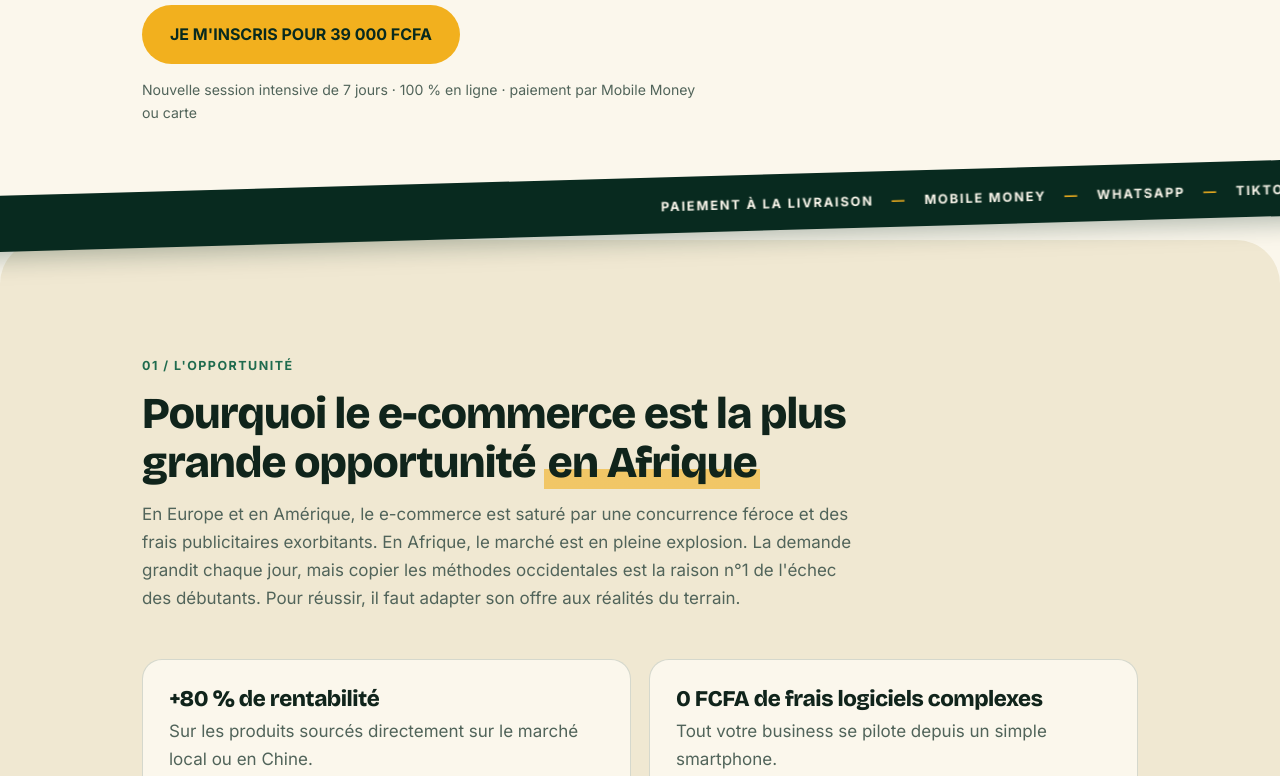
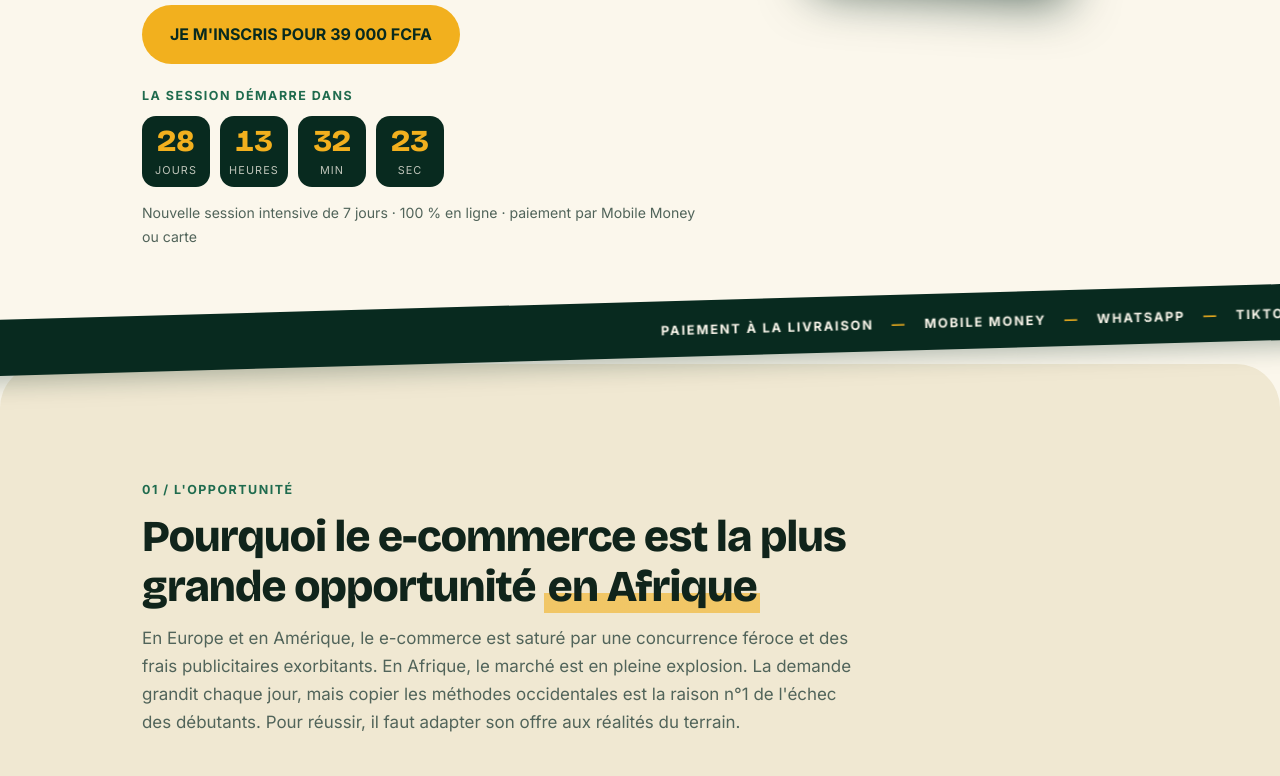
Before and after one commit to Boriska14/landing_page, a plain HTML site: page index.html in a window 1280 px wide. Shown: the part 823-1599 px from the top of the page. Drawn offline with nearby package versions, Linux system fonts and the light colour scheme.

```diff
--- a/index.html
+++ b/index.html
@@ -60,6 +60,19 @@ mark{background:linear-gradient(transparent 62%,rgba(242,176,30,.6) 62%);color:i
 .btn.inv:hover{background:#fff}
 .btn.block{display:block;width:100%}
 .note{font-size:.88rem;color:var(--muted);margin-top:14px}
+
+/* compte à rebours */
+.cd-wrap{margin:22px 0 6px}
+.cd-label{font-size:.78rem;font-weight:700;letter-spacing:.12em;text-transform:uppercase;color:var(--green-m);margin-bottom:10px}
+.cd{display:flex;gap:10px}
+.cd>div{min-width:68px;text-align:center;background:var(--green-d);color:var(--paper);border-radius:14px;padding:10px 8px 8px}
+.cd b{display:block;font-family:var(--hf);font-weight:800;font-size:1.9rem;line-height:1;color:var(--gold);font-variant-numeric:tabular-nums}
+.cd small{display:block;font-size:.68rem;letter-spacing:.1em;text-transform:uppercase;margin-top:5px;color:rgba(251,247,236,.75)}
+.cd-end{display:none;font-family:var(--hf);font-weight:800;font-size:1.2rem;color:var(--green)}
+.cd-wrap.over .cd{display:none}
+.cd-wrap.over .cd-end{display:block}
+.box .cd-wrap{margin:4px 0 18px}
+@media(max-width:620px){.cd{gap:8px}.cd>div{min-width:0;flex:1;padding:9px 4px 7px}.cd b{font-size:1.55rem}}
 
 /* hero */
 .hero{position:relative;overflow-x:clip;padding:76px 0 160px;background:var(--paper)}
@@ -260,6 +273,16 @@ footer a.l:first-of-type{margin-left:0}
         <div><s>Prix standard : 100 000 FCFA</s><b>39 000 FCFA</b><small>Tarif promotionnel · économisez 61 000 FCFA</small></div>
         <a class="btn" data-checkout href="#offre">JE M'INSCRIS POUR 39 000 FCFA</a>
       </div>
+      <div class="cd-wrap" data-cd-wrap>
+        <div class="cd-label">La session démarre dans</div>
+        <div class="cd" role="timer" aria-live="off">
+          <div><b data-d>00</b><small>Jours</small></div>
+          <div><b data-h>00</b><small>Heures</small></div>
+          <div><b data-m>00</b><small>Min</small></div>
+          <div><b data-s>00</b><small>Sec</small></div>
+        </div>
+        <div class="cd-end">La session a démarré. Contactez-nous pour la prochaine !</div>
+      </div>
       <p class="note">Nouvelle session intensive de 7 jours · 100 % en ligne · paiement par Mobile Money ou carte</p>
     </div>
 
@@ -438,6 +461,16 @@ footer a.l:first-of-type{margin-left:0}
       <div class="old">Prix standard : 100 000 FCFA</div>
       <div class="amount">39 000 FCFA</div>
       <div class="save">Tarif promotionnel · économisez 61 000 FCFA</div>
+      <div class="cd-wrap" data-cd-wrap>
+        <div class="cd-label">Début de la session le 15 décembre</div>
+        <div class="cd" role="timer" aria-live="off">
+          <div><b data-d>00</b><small>Jours</small></div>
+          <div><b data-h>00</b><small>Heures</small></div>
+          <div><b data-m>00</b><small>Min</small></div>
+          <div><b data-s>00</b><small>Sec</small></div>
+        </div>
+        <div class="cd-end">La session a démarré. Contactez-nous pour la prochaine !</div>
+      </div>
       <ul class="checks">
         <li>Format : 7 jours de formation intensive et pratique</li>
         <li>100 % en ligne, avec des formateurs qualifiés</li>
@@ -475,6 +508,24 @@ const CONFIG = {
 
 const $ = id => document.getElementById(id);
 const reduce = matchMedia("(prefers-reduced-motion: reduce)").matches;
+
+/* Compte à rebours : 15 décembre 2026 à 00h00 (heure du Cameroun, UTC+1) */
+const EVENT_DATE = new Date("2026-12-15T00:00:00+01:00").getTime();
+const pad = n => String(n).padStart(2, "0");
+function countdown(){
+  const left = Math.max(0, EVENT_DATE - Date.now());
+  const d = Math.floor(left / 864e5), h = Math.floor(left % 864e5 / 36e5),
+        m = Math.floor(left % 36e5 / 6e4), s = Math.floor(left % 6e4 / 1e3);
+  document.querySelectorAll("[data-cd-wrap]").forEach(w => {
+    w.classList.toggle("over", left === 0);
+    w.querySelector("[data-d]").textContent = pad(d);
+    w.querySelector("[data-h]").textContent = pad(h);
+    w.querySelector("[data-m]").textContent = pad(m);
+    w.querySelector("[data-s]").textContent = pad(s);
+  });
+  return left;
+}
+if (countdown() > 0){ const cdt = setInterval(() => { if (countdown() === 0) clearInterval(cdt); }, 1000); }
 
 /* Liens WhatsApp */
 document.querySelectorAll("[data-checkout]").forEach(a => {
```
